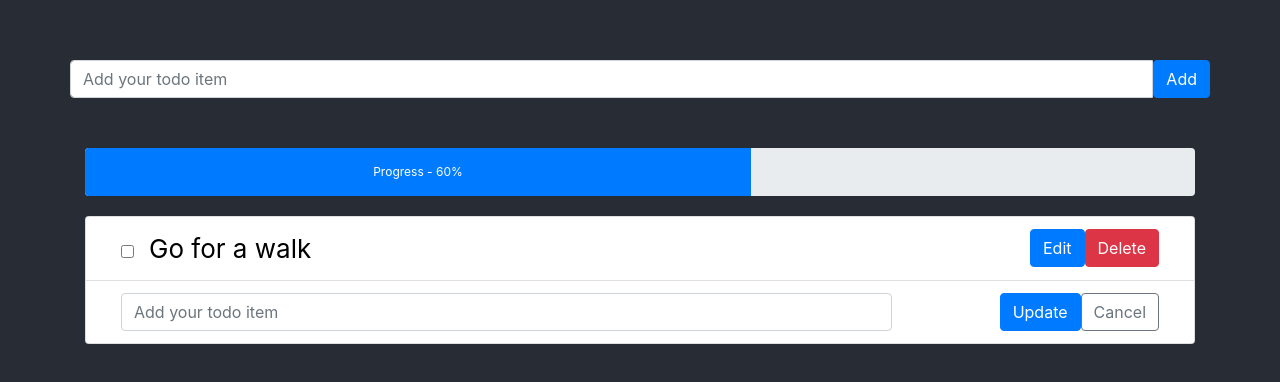
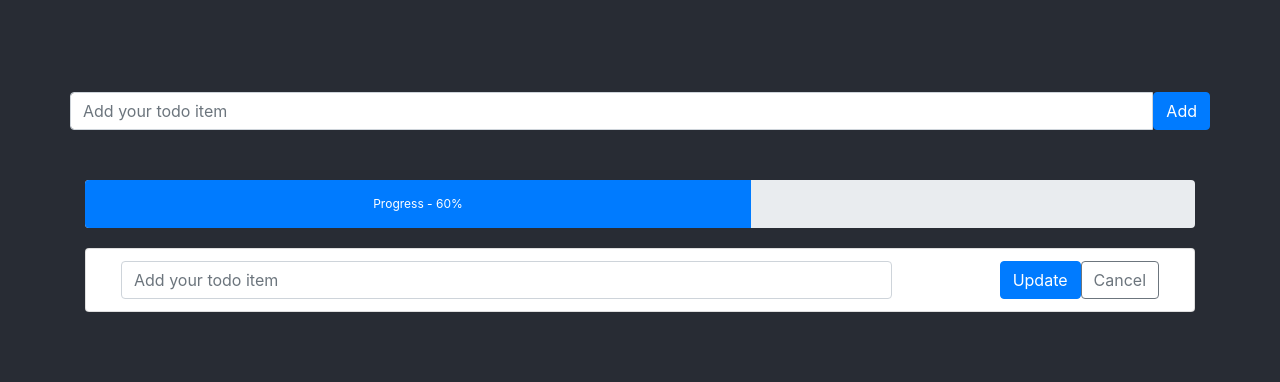
Before and after one commit to sarawut-p/react-todo, a React (Create React App) app: page / in a window 1280 px wide. Shown: the part 198-580 px from the top of the page. Built offline with nearby package versions, Linux system fonts and the light colour scheme.

Commit message:
Create event to add item to list

```diff
--- a/package.json
+++ b/package.json
@@ -10,7 +10,8 @@
     "react-redux": "^6.0.0",
     "react-scripts": "2.1.3",
     "redux": "^4.0.1",
-    "redux-actions": "^2.6.4"
+    "redux-actions": "^2.6.4",
+    "redux-logger": "^3.0.6"
   },
   "scripts": {
     "start": "react-scripts start",
--- a/src/App.js
+++ b/src/App.js
@@ -13,11 +13,12 @@ class App extends Component {
     }
     this.handleItemChange = this.handleItemChange.bind(this);
     this.handleAddButton = this.handleAddButton.bind(this);
+    this.getListItem = this.getListItem.bind(this);
   }
 
   getListItem() {
     const {todos} = this.props;
-    return todos.map(item =><ListGroup.Item>
+    return todos && todos.map(item =><ListGroup.Item key={item}>
       <Container>
         <Row>
           <Col xs="9"><Form.Check type="checkbox" />{item}</Col>
--- a/src/index.js
+++ b/src/index.js
@@ -4,23 +4,27 @@ import './index.css';
 import App from './App';
 import * as serviceWorker from './serviceWorker';
 import 'bootstrap/dist/css/bootstrap.css';
-import {createStore} from 'redux'
+import {applyMiddleware, createStore} from 'redux'
 import {Provider} from 'react-redux'
 import {createAction} from 'redux-actions';
+import logger from 'redux-logger'
 
 const initialState = {
-    todos:['Go for a walk']
+    todos:[]
 }
 
 export const addTodo = createAction('ADD_TODO')
 
-function todos(state = initialState.todos, action) {
+function todos(state, action) {
     if(action.type === 'ADD_TODO') {
-        return [action.payload];
+        return {
+            ...state,
+            todos: [...state.todos, action.payload]
+        }
     }
     return state;
 }
-const store = createStore(todos, initialState)
+const store = createStore(todos, initialState, applyMiddleware(logger))
 
 
 ReactDOM.render(
```
Also changed, not shown: 1 other file (tests, documents, lock files or other folders).
